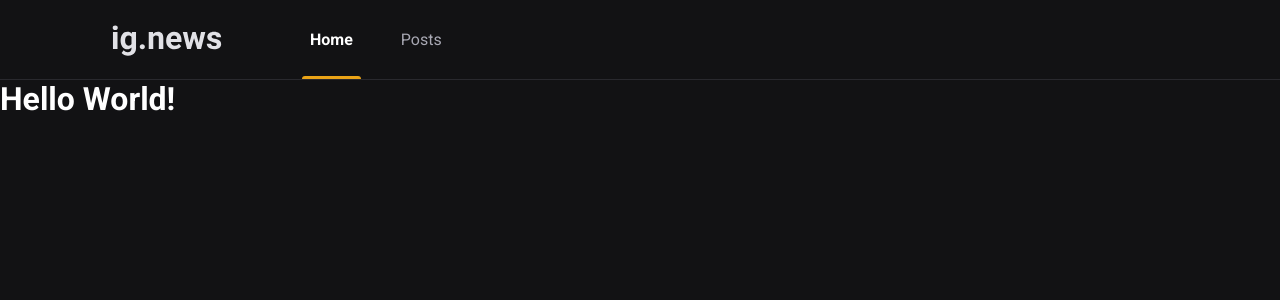
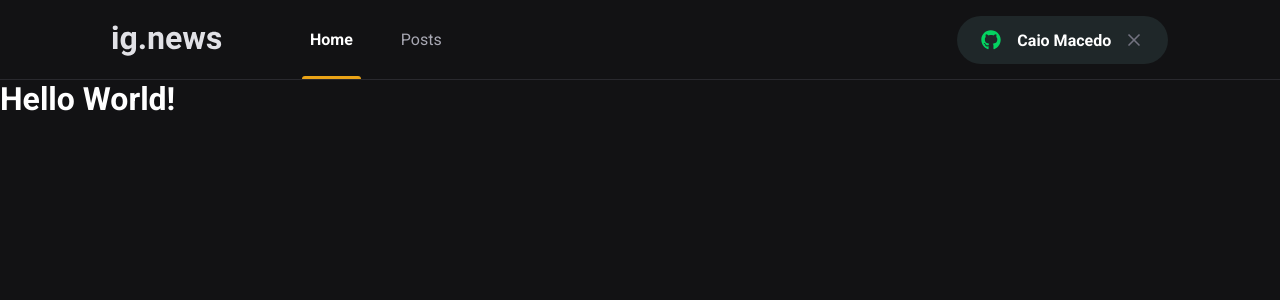
Before and after one commit to caiopmsoares/Projeto-SASS-TS-Ignews, a Next.js app: page / in a window 1280 px wide. Shown: the top 300 px of the page. Built offline with nearby package versions, Linux system fonts and the light colour scheme.

Commit message:
Add github button and styles

```diff
--- a/package.json
+++ b/package.json
@@ -12,6 +12,7 @@
     "next": "12.1.6",
     "react": "18.1.0",
     "react-dom": "18.1.0",
+    "react-icons": "^4.4.0",
     "sass": "^1.52.3"
   },
   "devDependencies": {
--- a/src/components/Header/index.tsx
+++ b/src/components/Header/index.tsx
@@ -1,3 +1,4 @@
+import { SignInButton } from "../SignInButton";
 import styles from "./styles.module.scss";
 
 import Image from "next/image";
@@ -18,6 +19,7 @@
 					</a>
 					<a href="#">Posts</a>
 				</nav>
+				<SignInButton />
 			</div>
 		</header>
 	);
--- a/src/components/Header/styles.module.scss
+++ b/src/components/Header/styles.module.scss
@@ -50,4 +50,8 @@
 			background: var(--yellow-500);
 		}
 	}
+
+	button {
+		margin-left: auto;
+	}
 }
--- /dev/null
+++ b/src/components/SignInButton/index.tsx
@@ -0,0 +1,19 @@
+import styles from "./styles.module.scss";
+
+import { FaGithub } from "react-icons/fa";
+import { FiX } from "react-icons/fi";
+
+export function SignInButton() {
+	const isUserLoggedIn = true;
+
+	return isUserLoggedIn ? (
+		<button type="button" className={styles.signInButton}>
+			<FaGithub color="#04d361" /> Caio Macedo
+			<FiX color="#737380" className={styles.closeIcon} />
+		</button>
+	) : (
+		<button type="button" className={styles.signInButton}>
+			<FaGithub color="#eba417" /> Sign in with GitHub
+		</button>
+	);
+}
--- /dev/null
+++ b/src/components/SignInButton/styles.module.scss
@@ -0,0 +1,34 @@
+.signInButton {
+	height: 3rem;
+	border-radius: 3rem;
+	background: var(--gray-850);
+	border: 0;
+	padding: 0 1.5rem;
+
+	display: flex;
+	align-items: center;
+	justify-content: center;
+
+	color: var(--white);
+
+	font-weight: bold;
+
+	svg {
+		width: 20px;
+		height: 20px;
+	}
+
+	svg:first-child {
+		margin-right: 1rem;
+	}
+
+	svg.closeIcon {
+		margin-left: 0.8rem;
+	}
+
+	transition: filter 0.2s;
+
+	&:hover {
+		filter: brightness(0.8);
+	}
+}
--- a/src/styles/global.scss
+++ b/src/styles/global.scss
@@ -10,6 +10,7 @@
 	--gray-100: #e1e1e6;
 	--gray-300: #a8a8b3;
 	--gray-800: #29292e;
+	--gray-850: #1f2729;
 	--gray-900: #121214;
 
 	--cyan-500: #61dafb;
```
Also changed, not shown: 1 other file (tests, documents, lock files or other folders).
